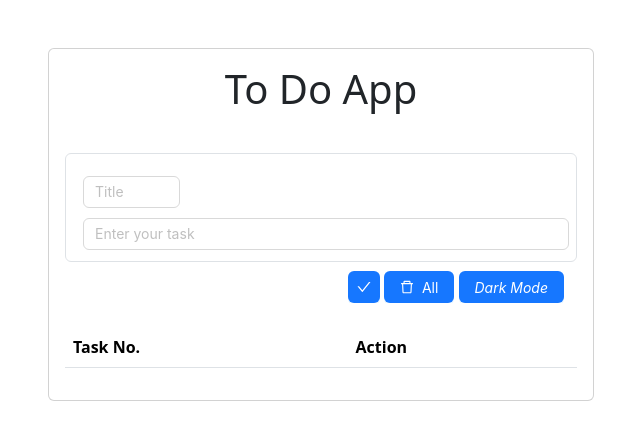
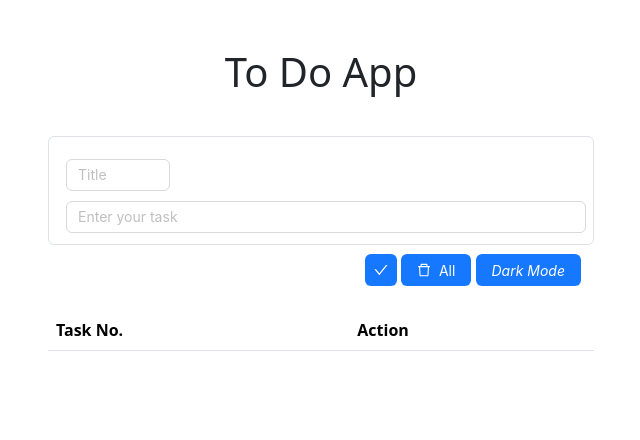
Before and after one commit to Tsurya06/To-do-App-Frontend, a React (Create React App) app: page / in a window 1280 px wide. Shown: the top 440 px of the page, without its empty margins (319-959 px from the left). Built offline with nearby package versions, Linux system fonts and the light colour scheme.

Commit message:
updated css

```diff
--- a/src/Todo.tsx
+++ b/src/Todo.tsx
@@ -4,7 +4,6 @@ import { Button, Input } from "antd";
 import { DeleteOutlined, EditOutlined, CheckOutlined } from "@ant-design/icons";
 import "./styles.css"; // Import the CSS file for dark mode
 import Cookies from "js-cookie";
-
 
 interface TodoList {
   id: number;
@@ -102,8 +101,6 @@ export const ToDo: React.FC = () => {
     setDarkMode(!darkMode);
   };
 
-
-
   const handleTitleOnChange = (title: React.ChangeEvent<HTMLInputElement>) => {
     setTitle(title.target.value);
   };
@@ -121,16 +118,14 @@ export const ToDo: React.FC = () => {
     }
   }, []);
 
-
   return (
     <div className={`container mt-5 ${darkMode ? "dark-mode" : "light-mode"}`}>
       <div className="row justify-content-center">
         <div className="col-md-6">
-          <div className="card">
-            <div className="card-body" style={{height:'50%'}}>
+          <div className="card-body">
             <h1 className="card-title text-center">To Do App</h1>
             <div className="task-list">
-                <div className="table-responsive mt-4" style={{ height: "10%" }}>
+              <div className="table-responsive mt-4">
                 <form className="form-control mt-3">
                   <Input
                     value={title}
@@ -141,7 +136,7 @@ export const ToDo: React.FC = () => {
                     style={{
                       width: "20%",
                       margin: "5px",
-                      float: "left"
+                      float: "left",
                     }}
                     required
                   />
@@ -162,7 +157,8 @@ export const ToDo: React.FC = () => {
                       onClick={handleClick}
                       icon={<CheckOutlined />}
                       name="Add"
-                    ></Button>&nbsp;
+                    ></Button>
+                    &nbsp;
                     <Button
                       type="primary"
                       className="mt-3"
@@ -170,7 +166,8 @@ export const ToDo: React.FC = () => {
                       icon={<DeleteOutlined />}
                     >
                       All
-                    </Button>&nbsp;
+                    </Button>
+                    &nbsp;
                     <Button
                       type="primary"
                       className="mt-2"
@@ -182,9 +179,11 @@ export const ToDo: React.FC = () => {
                 </form>
               </div>
 
-
-                <div className="table-responsive mt-4" style={{ maxHeight: "300px", overflowY: "auto" }}>
-                  <table className="table" style={{height:'90%'}}>
+              <div
+                className="table-responsive mt-4"
+                style={{ maxHeight: "300px", overflowY: "auto" }}
+              >
+                <table className="table" style={{ height: "90%" }}>
                   <thead>
                     <tr>
                       <th>Task No.</th>
@@ -208,7 +207,11 @@ export const ToDo: React.FC = () => {
                                     todo.title
                                   )
                                 }
-                                  style={{ width: "100%", margin: "5px", height: "100%" }}
+                                style={{
+                                  width: "100%",
+                                  margin: "5px",
+                                  height: "100%",
+                                }}
                               />
                               <Button
                                 type="primary"
@@ -229,7 +232,8 @@ export const ToDo: React.FC = () => {
                                   type="primary"
                                   onClick={() => editTodo(todo.id)}
                                   icon={<EditOutlined />}
-                                  />&nbsp;
+                                />
+                                &nbsp;
                                 <Button
                                   type="primary"
                                   onClick={deleteTodo(todo.id)}
@@ -244,9 +248,6 @@ export const ToDo: React.FC = () => {
                   </tbody>
                 </table>
               </div>
-
-
-              </div>
             </div>
           </div>
         </div>
```
Lines whose indentation alone changed are shown as unchanged.
